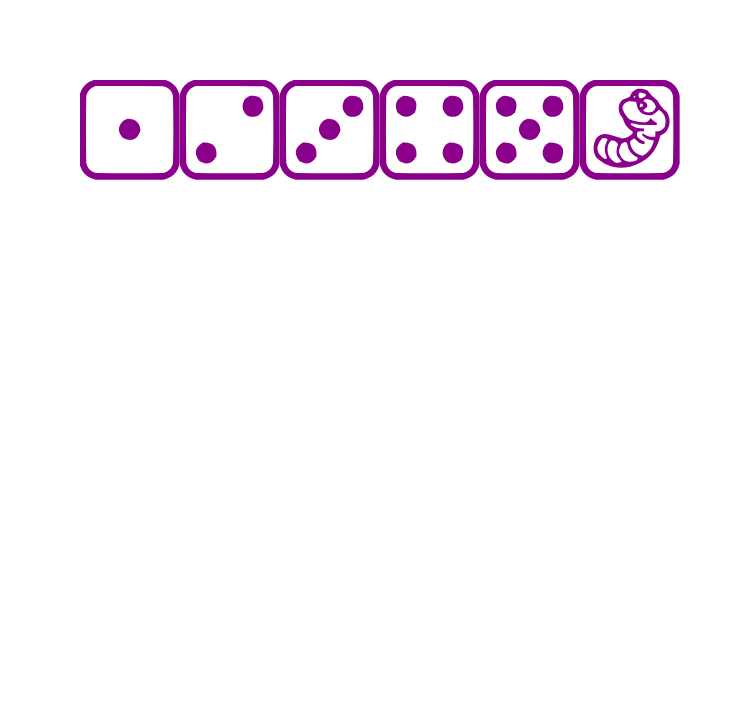
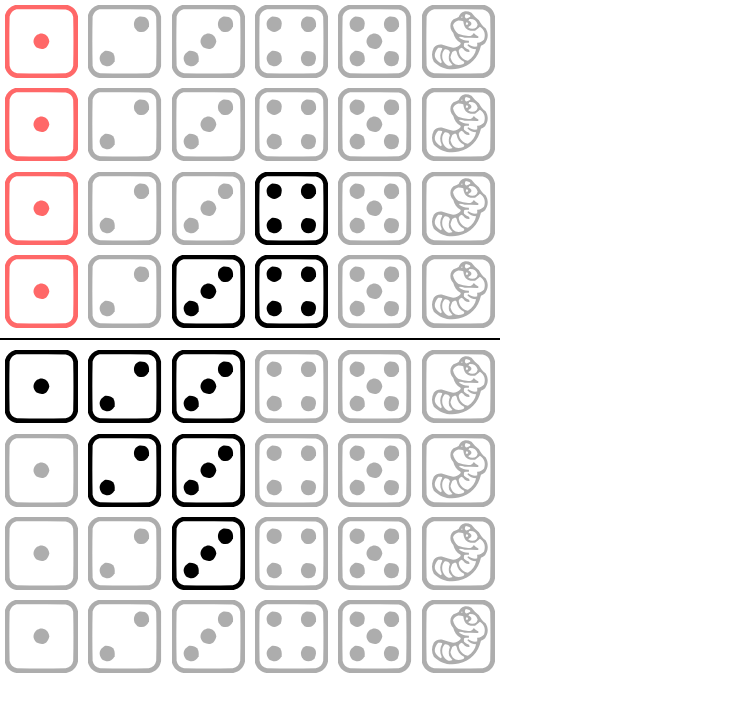
Before and after one commit to daniel-sc/bratwurm-app, a Vue app: page / in a window 1280 px wide. Shown: the top 712 px of the page, without its empty margins (0-743 px from the left). Built offline with nearby package versions, Linux system fonts and the light colour scheme.

Commit message:
feat: selectable dices

```diff
--- a/src/assets/base.css
+++ b/src/assets/base.css
@@ -27,17 +27,21 @@
   --color-background-soft: var(--vt-c-white-soft);
   --color-background-mute: var(--vt-c-white-mute);
 
+  --color-primary: var(--vt-c-black);
+  --color-primary-muted: var(--vt-c-black-soft);
+  --hover-color: #ff6868;
+
   --color-border: var(--vt-c-divider-light-2);
   --color-border-hover: var(--vt-c-divider-light-1);
 
   --color-heading: var(--vt-c-text-light-1);
   --color-text: var(--vt-c-text-light-1);
 
-  --section-gap: 160px;
-  --dist-large: 120px;
-  --dist-middle: 80px;
-  --dist-small: 40px;
+  --screen-max-width: 500px;
 
+  --dist-large: 20px;
+  --dist-middle: 10px;
+  --dist-small: 5px;
 }
 
 /*@media (prefers-color-scheme: dark) {
@@ -69,8 +73,9 @@ body {
   background: var(--color-background);
   transition: color 0.5s, background-color 0.5s;
   line-height: 1.6;
-  font-family: Inter, -apple-system, BlinkMacSystemFont, 'Segoe UI', Roboto, Oxygen, Ubuntu,
-    Cantarell, 'Fira Sans', 'Droid Sans', 'Helvetica Neue', sans-serif;
+  font-family: Inter, -apple-system, BlinkMacSystemFont, "Segoe UI", Roboto,
+    Oxygen, Ubuntu, Cantarell, "Fira Sans", "Droid Sans", "Helvetica Neue",
+    sans-serif;
   font-size: 15px;
   text-rendering: optimizeLegibility;
   -webkit-font-smoothing: antialiased;
--- a/src/assets/main.css
+++ b/src/assets/main.css
@@ -6,5 +6,5 @@
 }
 
 #app {
-  margin: var(--dist-middle);
+  max-width: var(--screen-max-width); /*TODO responsive*/
 }
--- a/src/components/DiceDisplay.vue
+++ b/src/components/DiceDisplay.vue
@@ -1,23 +1,111 @@
+<script setup lang="ts">
+import SingleDice from "@/components/SingleDice.vue";
+import { reactive, ref } from "vue";
+
+type DiceType = keyof typeof inOutCounts;
+const maxOut = ref(4);
+const maxIn = ref(4);
+const hovered = reactive<{
+  inOut: "in" | "out" | null;
+  diceNo: number;
+  i: number;
+}>({ inOut: null, diceNo: 0, i: 0 });
+const inOutCounts = reactive({
+  1: { in: 1, out: 0 },
+  2: { in: 2, out: 0 },
+  3: { in: 3, out: 1 },
+  4: { in: 0, out: 2 },
+  5: { in: 0, out: 0 },
+  6: { in: 0, out: 0 },
+});
+function clickDice(diceNo: DiceType, inOut: "in" | "out", i: number) {
+  if (inOutCounts[diceNo][inOut] === i) {
+    inOutCounts[diceNo][inOut] = 0;
+  } else {
+    inOutCounts[diceNo][inOut] = i;
+  }
+  hovered.inOut = null;
+}
+</script>
+
 <template>
-  <div class="flex-row">
-    <div class="dice-container" v-for="no in diceCount" :key="no">
-      <SingleDice :diceNo="no" />
-    </div>
+  <div class="grid">
+    <template v-for="(inOut, diceNo) in inOutCounts" :key="diceNo">
+      <SingleDice
+        :diceNo="diceNo"
+        v-for="i in maxOut"
+        :key="i"
+        class="dice"
+        :class="{
+          active: i <= inOut.out,
+          hovered:
+            hovered.inOut === 'out' &&
+            hovered.diceNo === diceNo &&
+            hovered.i >= i,
+        }"
+        :style="{ gridRow: maxOut - i + 1, gridColumn: diceNo }"
+        @click="clickDice(diceNo as DiceType, 'out', i)"
+        @mouseenter="
+          hovered.diceNo = diceNo;
+          hovered.i = i;
+          hovered.inOut = 'out';
+        "
+        @mouseleave="hovered.inOut = null"
+      />
+      <div
+        class="divider"
+        :style="{ gridRow: maxOut + 1, gridColumn: diceNo }"
+      />
+      <SingleDice
+        :diceNo="diceNo"
+        v-for="i in maxIn"
+        :key="i"
+        class="dice"
+        :class="{
+          active: i <= inOut.in,
+          hovered:
+            hovered.inOut === 'in' &&
+            hovered.diceNo === diceNo &&
+            hovered.i >= i,
+        }"
+        :style="{ gridRow: maxOut + 1 + i, gridColumn: diceNo }"
+        @click="clickDice(diceNo, 'in', i)"
+        @mouseenter="
+          hovered.diceNo = diceNo;
+          hovered.i = i;
+          hovered.inOut = 'in';
+        "
+        @mouseleave="hovered.inOut = null"
+      />
+    </template>
   </div>
 </template>
 
-<script setup lang="ts">
-import SingleDice from "@/components/SingleDice.vue";
+<style scoped>
+.grid {
+  width: 100%;
+  display: grid;
+}
 
-const diceCount = 6;
-</script>
+.dice {
+  --dice-padding: var(--dist-small);
+  --dice-size: calc(min(100vw, var(--screen-max-width)) / 6);
+  height: var(--dice-size);
+  width: var(--dice-size);
+  padding: var(--dice-padding);
+  color: var(--vt-c-divider-dark-2);
+}
 
-<style scoped>
-.dice-container {
-  width: 100px;
-  height: 100px;
-  fill: aqua;
-  color: darkmagenta;
-  overflow: hidden;
+.dice.active {
+  color: black;
+}
+
+.dice.hovered {
+  color: var(--hover-color);
+}
+
+.divider {
+  border-bottom: 2px solid black;
+  margin: var(--dist-small) 0;
 }
 </style>
--- a/src/components/SingleDice.vue
+++ b/src/components/SingleDice.vue
@@ -1,5 +1,9 @@
 <template>
-  <svg v-if="diceNo === 1" xmlns="http://www.w3.org/2000/svg" version="1.1" viewBox="0 0 143 143">
+  <svg
+    v-if="diceNo === 1 || diceNo === '1'"
+    xmlns="http://www.w3.org/2000/svg"
+    viewBox="0 0 143 143"
+  >
     <g>
       <path
         fill="currentColor"
@@ -14,9 +18,8 @@
     </g>
   </svg>
   <svg
-    v-else-if="diceNo === 2"
+    v-else-if="diceNo === 2 || diceNo === '2'"
     xmlns="http://www.w3.org/2000/svg"
-    version="1.1"
     viewBox="0 0 143 143"
   >
     <g>
@@ -39,9 +42,8 @@
     </g>
   </svg>
   <svg
-    v-else-if="diceNo === 3"
+    v-else-if="diceNo === 3 || diceNo === '3'"
     xmlns="http://www.w3.org/2000/svg"
-    version="1.1"
     viewBox="0 0 143 143"
   >
     <g>
@@ -70,9 +72,8 @@
     </g>
   </svg>
   <svg
-    v-else-if="diceNo === 4"
+    v-else-if="diceNo === 4 || diceNo === '4'"
     xmlns="http://www.w3.org/2000/svg"
-    version="1.1"
     viewBox="0 0 143 143"
   >
     <g>
@@ -107,9 +108,8 @@
     </g>
   </svg>
   <svg
-    v-else-if="diceNo === 5"
+    v-else-if="diceNo === 5 || diceNo === '5'"
     xmlns="http://www.w3.org/2000/svg"
-    version="1.1"
     viewBox="0 0 143 143"
   >
     <g>
@@ -150,9 +150,8 @@
     </g>
   </svg>
   <svg
-    v-else-if="diceNo === 6"
+    v-else-if="diceNo === 6 || diceNo === '6'"
     xmlns="http://www.w3.org/2000/svg"
-    version="1.1"
     viewBox="0 0 143 143"
   >
     <defs id="defs14" />
@@ -171,7 +170,7 @@
 
 <script setup lang="ts">
 defineProps<{
-  diceNo: number;
+  diceNo: number | string;
 }>();
 </script>
 
--- a/vite.config.ts
+++ b/vite.config.ts
@@ -1,14 +1,14 @@
-import { fileURLToPath, URL } from 'node:url'
+import { fileURLToPath, URL } from "node:url";
 
-import { defineConfig } from 'vite'
-import vue from '@vitejs/plugin-vue'
+import { defineConfig } from "vite";
+import vue from "@vitejs/plugin-vue";
 
 // https://vitejs.dev/config/
 export default defineConfig({
   plugins: [vue()],
   resolve: {
     alias: {
-      '@': fileURLToPath(new URL('./src', import.meta.url))
-    }
-  }
-})
+      "@": fileURLToPath(new URL("./src", import.meta.url)),
+    },
+  },
+});
```
Also changed, not shown: src/main.ts (+7 -7 lines), .eslintrc.cjs.
